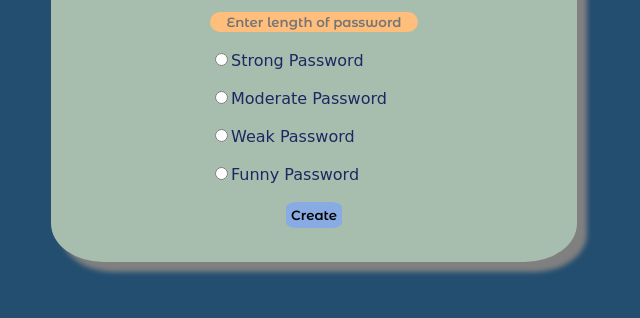
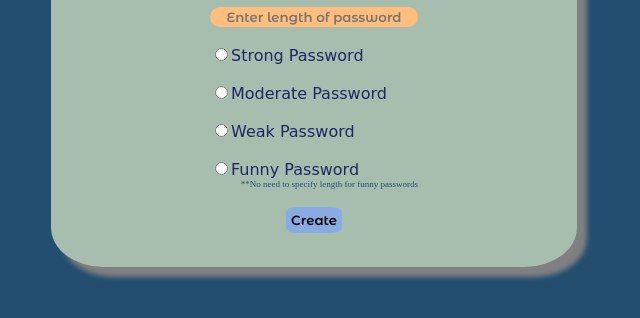
Before and after one commit to Naseeb7/RandomPasswordGenerator, a plain HTML site: page index.html in a window 1280 px wide. Shown: the part 338-656 px from the top of the page, without its empty margins (334-974 px from the left). Drawn offline with Linux system fonts and the light colour scheme; a web font is replaced by a local one.

Commit message:
Added a comment tag to let user know no length needed for funny passwords

```diff
--- a/index.html
+++ b/index.html
@@ -24,7 +24,8 @@
 
             <label for="weak"><input type="radio" class="radiobtn" id="weak" name="passwordtype" value="weak">Weak Password</label><br>
 
-            <label for="funny"><input type="radio" class="radiobtn" id="funny" name="passwordtype" value="funny">Funny Password</label><br>
+            <label for="funny"><input type="radio" class="radiobtn" id="funny" name="passwordtype" value="funny">Funny Password</label>
+            <span class="commentText">**No need to specify length for funny passwords</span><br>
             <input type="submit" id="typesubmit" value="Create">
         </form>
     <div id="alertid"></div>
--- a/style.css
+++ b/style.css
@@ -116,3 +116,10 @@ label:hover{
     position: absolute;
     bottom: .5rem;
 }
+.commentText{
+    display: flex;
+    color: #234E70;
+    font-size: xx-small;
+    margin-left: auto;
+    flex-wrap: wrap;
+}
```
